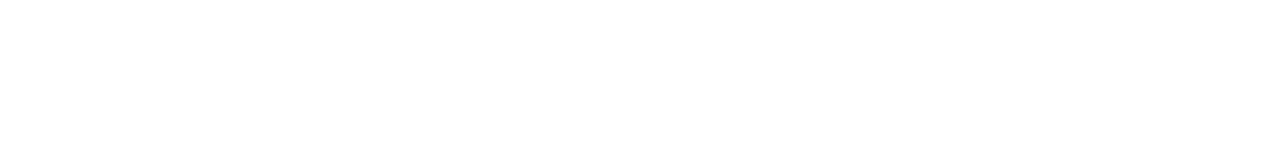
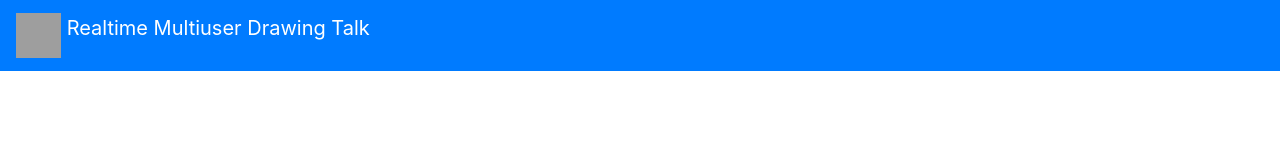
Before and after one commit to Mayank-MP05/Realtime-Drawing-Chat-NodeJS-SocketIO, a website: page client/index.html in a window 1280 px wide. Drawn offline with nearby package versions, Linux system fonts and the light colour scheme; grey boxes are pictures that could not be loaded.

Commit message:
Navbar on Frontend

```diff
--- a/client/index.html
+++ b/client/index.html
@@ -11,7 +11,13 @@
 
 <body>
     <!-- Some cool basic Navbar -->
-
+    <nav class="navbar navbar-primary bg-primary">
+        <a class="navbar-brand text-white" href="#">
+            <img src="https://images.vexels.com/media/users/3/129759/isolated/preview/e57821f1317893d1c2d8e184d4f9d595-chat-bubble-icon-by-vexels.png"
+                width="45" height="45" class="d-inline-block align-top" alt="">
+            Realtime Multiuser Drawing Talk
+        </a>
+    </nav>
     <!-- Messages Container -->
 
     <!-- Drawing Board and Send Button -->
```
